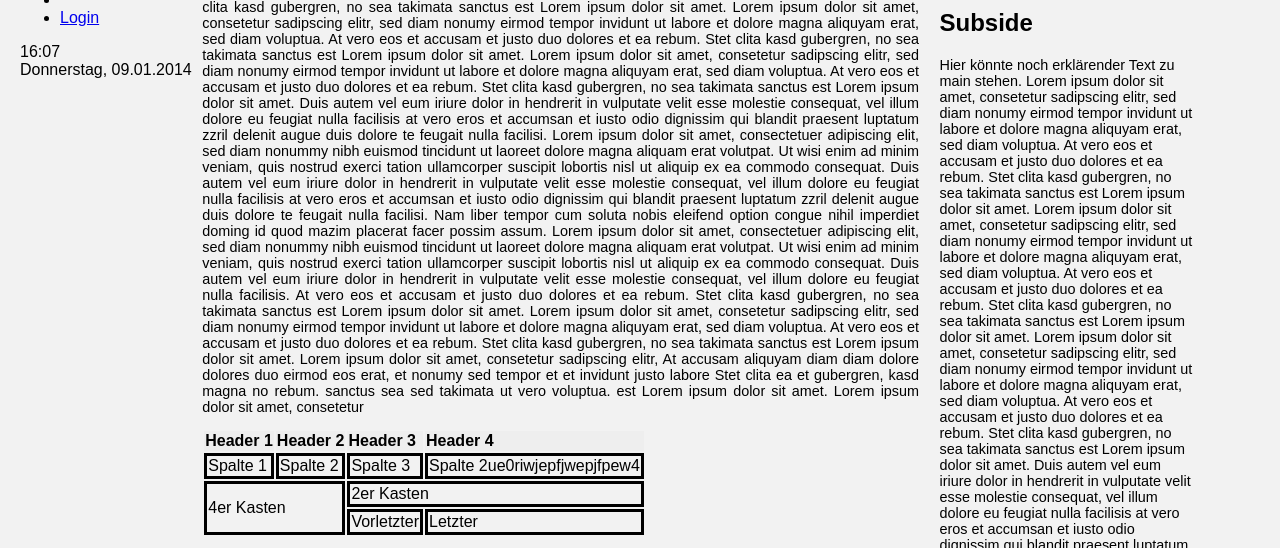
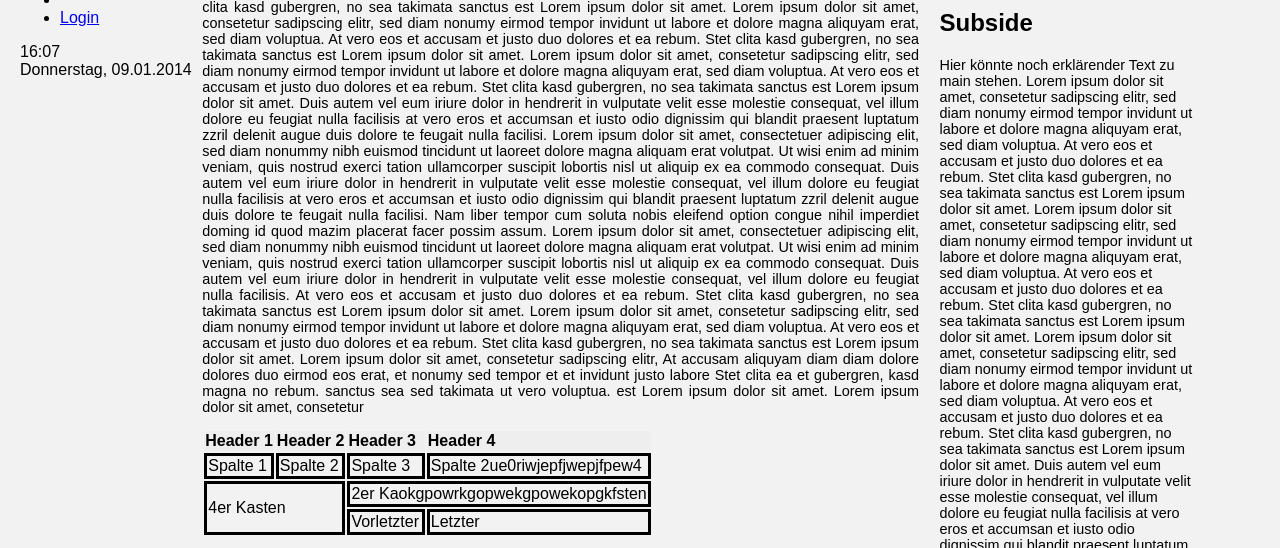
Before and after one commit to schmitzekater/Projektarbeit, a PHP site: page / in a window 1280 px wide. Shown: the part 252-800 px from the top of the page. Run offline with PHP 8.4, Linux system fonts and the light colour scheme.

Commit message:
iedoiejidf

```diff
--- a/Projektarbeit_Team_Neu-Ulm/index.php
+++ b/Projektarbeit_Team_Neu-Ulm/index.php
@@ -82,7 +82,7 @@
 				</tr>
 				<tr>
 					<td rowspan="2" colspan="2">4er Kasten</td>
-					<td colspan="2">2er Kasten</td>
+					<td colspan="2">2er Kaokgpowrkgopwekgpowekopgkfsten</td>
 				</tr>
 				<tr>
 					<td>Vorletzter</td>
```
